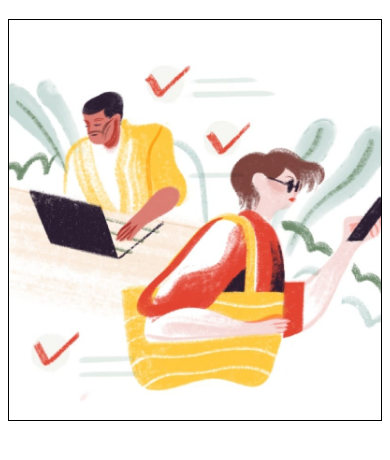
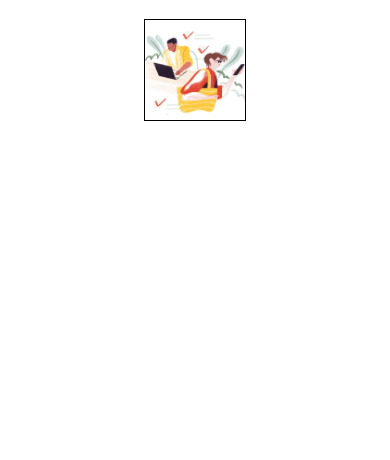
Before and after one commit to Josee-cmd/TO-DO, a website: page View/index.html in a window 390 px wide. Drawn offline with Linux system fonts and the light colour scheme.

Commit message:
Cansadito

```diff
--- a/Sass/styles.scss
+++ b/Sass/styles.scss
@@ -3,7 +3,7 @@ body{
     @include MixinFunc.create-flexbox(center);
     @media (max-width:700px) {
         .main{
-           @include MixinFunc.sizeContainer(400px,400px)
+           @include MixinFunc.sizeContainer(100px,100px)
         }
     }
 }
```
Also changed, not shown: Css/styles.css.
